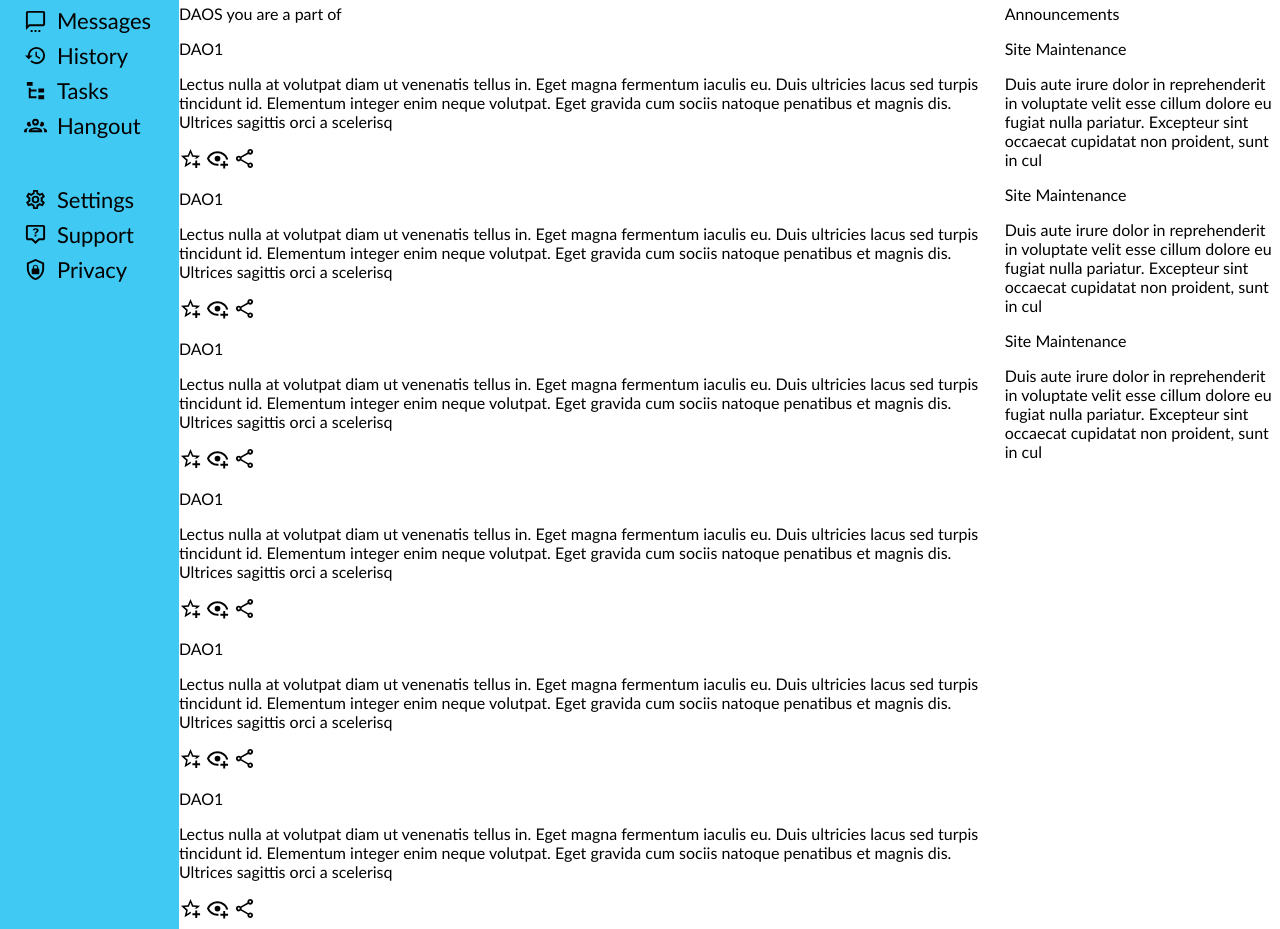
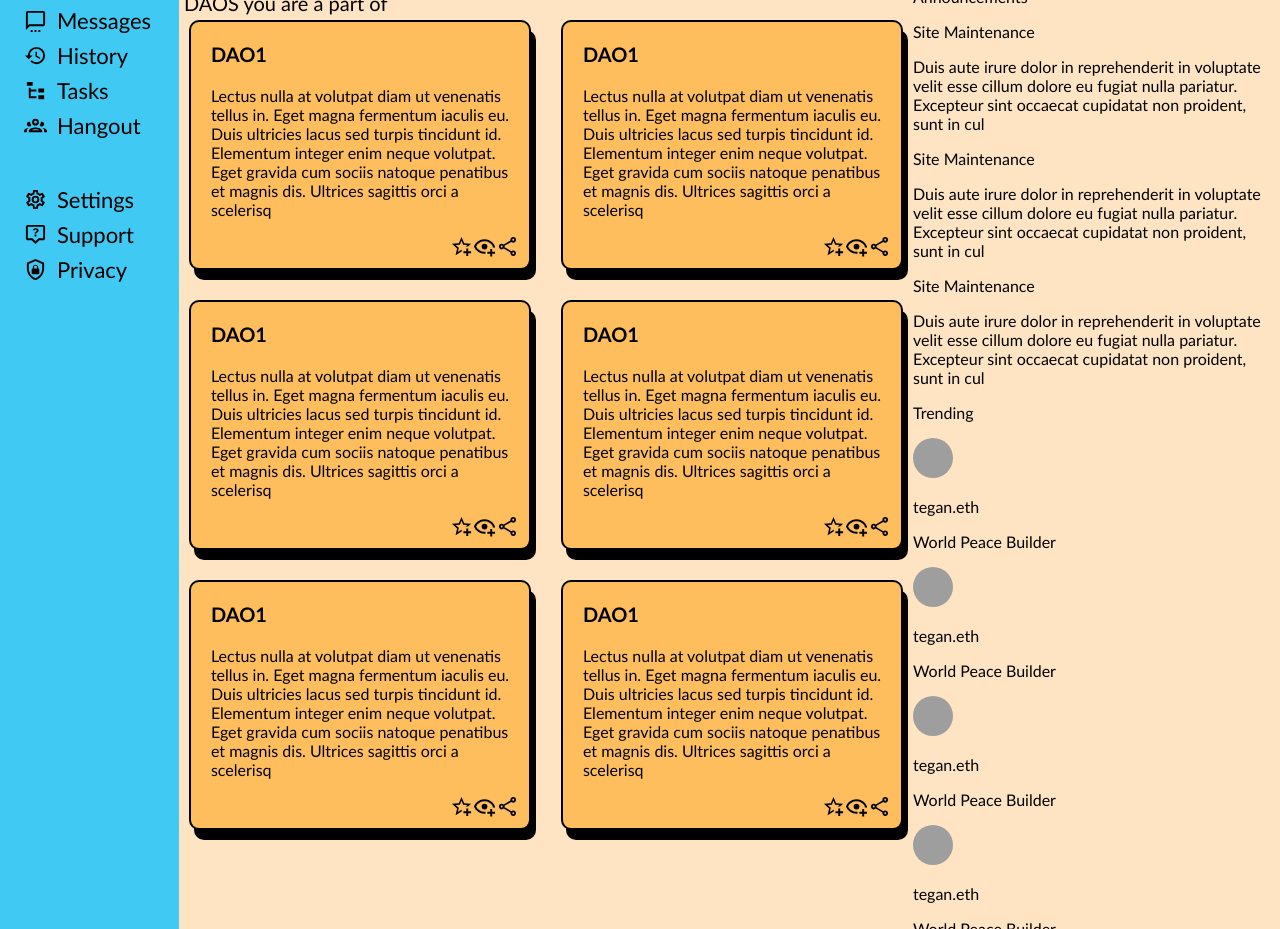
Before and after one commit to evolF35/Grid_Dashboard_Odin, a plain HTML site: page index.html in a window 1280 px wide. Shown: the part 200-1129 px from the top of the page. Drawn offline with Linux system fonts and the light colour scheme; grey boxes are pictures that could not be loaded.

Commit message:
Finished the projects part of the page

```diff
--- a/index.html
+++ b/index.html
@@ -81,54 +81,73 @@
 <div id="contentGrid">
 
     <div id="Projects">
-        <p> DAOS you are a part of </p>
-        <div>
+        <p class="proj_title"> DAOS you are a part of </p>
+    <div class="DAOGRID">
         <div class="dao">
-            <p> DAO1 </p>
+            <p class="daoTitle"> DAO1 </p>
             <p> Lectus nulla at volutpat diam ut venenatis tellus in. Eget magna fermentum iaculis eu. Duis ultricies lacus sed turpis tincidunt id. Elementum integer enim neque volutpat. Eget gravida cum sociis natoque penatibus et magnis dis. Ultrices sagittis orci a scelerisq </p>
+
+            <div class="share">
+
+            <img src="./img/star-plus-outline.svg" alt="add to favorites">
+            <img src="./img/eye-plus-outline.svg" alt="add to bookmarks">
+            <img src="./img/share-variant-outline.svg" alt="share">
+            </div>
+        </div>
+        <div class="dao">
+            <p class="daoTitle"> DAO1 </p>
+            <p> Lectus nulla at volutpat diam ut venenatis tellus in. Eget magna fermentum iaculis eu. Duis ultricies lacus sed turpis tincidunt id. Elementum integer enim neque volutpat. Eget gravida cum sociis natoque penatibus et magnis dis. Ultrices sagittis orci a scelerisq </p>
+            <div class="share">
+
             <img src="./img/star-plus-outline.svg" alt="add to favorites">
             <img src="./img/eye-plus-outline.svg" alt="add to bookmarks">
             <img src="./img/share-variant-outline.svg" alt="share">
         </div>
+
+        </div>
         <div class="dao">
-            <p> DAO1 </p>
+            <p class="daoTitle"> DAO1 </p>
             <p> Lectus nulla at volutpat diam ut venenatis tellus in. Eget magna fermentum iaculis eu. Duis ultricies lacus sed turpis tincidunt id. Elementum integer enim neque volutpat. Eget gravida cum sociis natoque penatibus et magnis dis. Ultrices sagittis orci a scelerisq </p>
+        <div class="share">
+
             <img src="./img/star-plus-outline.svg" alt="add to favorites">
             <img src="./img/eye-plus-outline.svg" alt="add to bookmarks">
             <img src="./img/share-variant-outline.svg" alt="share">
         </div>
-        <div class="dao">
-            <p> DAO1 </p>
-            <p> Lectus nulla at volutpat diam ut venenatis tellus in. Eget magna fermentum iaculis eu. Duis ultricies lacus sed turpis tincidunt id. Elementum integer enim neque volutpat. Eget gravida cum sociis natoque penatibus et magnis dis. Ultrices sagittis orci a scelerisq </p>
-            <img src="./img/star-plus-outline.svg" alt="add to favorites">
-            <img src="./img/eye-plus-outline.svg" alt="add to bookmarks">
-            <img src="./img/share-variant-outline.svg" alt="share">
+
         </div>
         <div class="dao">
-            <p> DAO1 </p>
+            <p class="daoTitle"> DAO1 </p>
             <p> Lectus nulla at volutpat diam ut venenatis tellus in. Eget magna fermentum iaculis eu. Duis ultricies lacus sed turpis tincidunt id. Elementum integer enim neque volutpat. Eget gravida cum sociis natoque penatibus et magnis dis. Ultrices sagittis orci a scelerisq </p>
-            <img src="./img/star-plus-outline.svg" alt="add to favorites">
-            <img src="./img/eye-plus-outline.svg" alt="add to bookmarks">
-            <img src="./img/share-variant-outline.svg" alt="share">
-        </div>
-        <div class="dao">
-            <p> DAO1 </p>
-            <p> Lectus nulla at volutpat diam ut venenatis tellus in. Eget magna fermentum iaculis eu. Duis ultricies lacus sed turpis tincidunt id. Elementum integer enim neque volutpat. Eget gravida cum sociis natoque penatibus et magnis dis. Ultrices sagittis orci a scelerisq </p>
-            <img src="./img/star-plus-outline.svg" alt="add to favorites">
-            <img src="./img/eye-plus-outline.svg" alt="add to bookmarks">
-            <img src="./img/share-variant-outline.svg" alt="share">
-        </div>
-        <div class="dao">
-            <p> DAO1 </p>
-            <p> Lectus nulla at volutpat diam ut venenatis tellus in. Eget magna fermentum iaculis eu. Duis ultricies lacus sed turpis tincidunt id. Elementum integer enim neque volutpat. Eget gravida cum sociis natoque penatibus et magnis dis. Ultrices sagittis orci a scelerisq </p>
+
+        <div class="share">
             <img src="./img/star-plus-outline.svg" alt="add to favorites">
             <img src="./img/eye-plus-outline.svg" alt="add to bookmarks">
             <img src="./img/share-variant-outline.svg" alt="share">
         </div>
         </div>
+        <div class="dao">
+            <p class="daoTitle"> DAO1 </p>
+            <p> Lectus nulla at volutpat diam ut venenatis tellus in. Eget magna fermentum iaculis eu. Duis ultricies lacus sed turpis tincidunt id. Elementum integer enim neque volutpat. Eget gravida cum sociis natoque penatibus et magnis dis. Ultrices sagittis orci a scelerisq </p>
+        <div class="share">
+            <img src="./img/star-plus-outline.svg" alt="add to favorites">
+            <img src="./img/eye-plus-outline.svg" alt="add to bookmarks">
+            <img src="./img/share-variant-outline.svg" alt="share">
+        </div>
+        </div>
+        <div class="dao">
+            <p class="daoTitle"> DAO1 </p>
+            <p> Lectus nulla at volutpat diam ut venenatis tellus in. Eget magna fermentum iaculis eu. Duis ultricies lacus sed turpis tincidunt id. Elementum integer enim neque volutpat. Eget gravida cum sociis natoque penatibus et magnis dis. Ultrices sagittis orci a scelerisq </p>
+        <div class="share">
+            <img src="./img/star-plus-outline.svg" alt="add to favorites">
+            <img src="./img/eye-plus-outline.svg" alt="add to bookmarks">
+            <img src="./img/share-variant-outline.svg" alt="share">
+        </div>
+        </div>
+    </div>
 
     </div>
-
+<div>
     <div id="Announcements">
         <p>Announcements</p>
 
@@ -183,6 +202,8 @@
 
 </div>
 
+</div>
+
 
 </body>
 </html>
--- a/styles.css
+++ b/styles.css
@@ -57,13 +57,11 @@ img {
 
 #contentGrid{
     display: grid;
-    grid-template-columns: 3fr 1fr;
+    grid-template-columns: 2fr 1fr;
+    background-color: bisque;
 }
 
-#Trending{
-    grid-column: 2;
-    grid-row: 2;
-}
+
 
 
 
@@ -192,3 +190,43 @@ button {
     color: black;
 
 }
+
+
+/************************/
+
+.proj_title{
+    font-size: 20px;
+    margin-left: 5px;
+    margin-bottom: -5px;
+}
+
+.DAOGRID{
+    display: grid;
+    grid-template-columns: repeat(auto-fit,minmax(300px,1fr));
+    gap: 10px;
+    grid-auto-rows: auto;
+
+}
+
+.dao{
+    margin: 10px;
+    border: solid 2px black;
+    border-radius: 10px;
+    background-color: rgb(254, 190, 93);
+    padding-left: 20px;
+    padding-right: 10px;
+    padding-bottom: 10px;
+
+    box-shadow: 5px 10px;
+
+}
+
+.daoTitle{
+    font-size: 20px;
+    font-weight: bold;
+}
+
+.share{
+    display: flex;
+    justify-content: end;
+}
```
